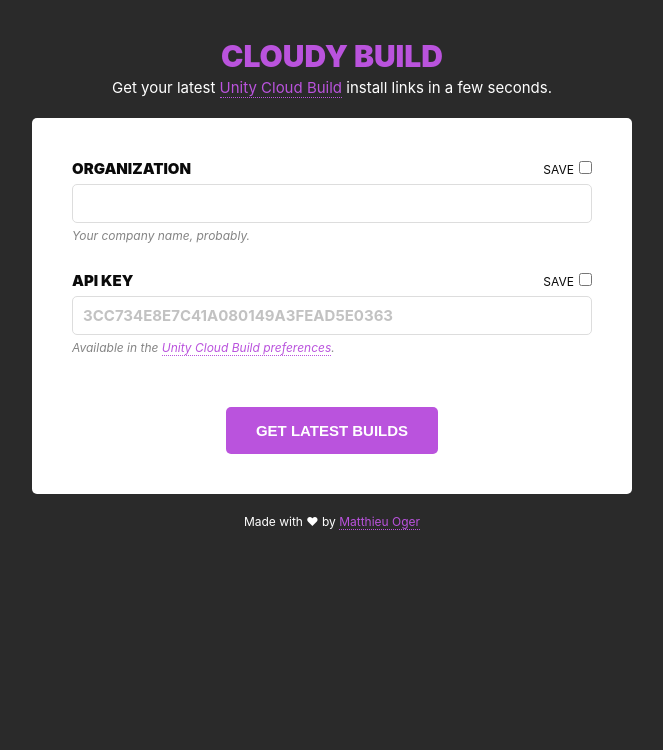
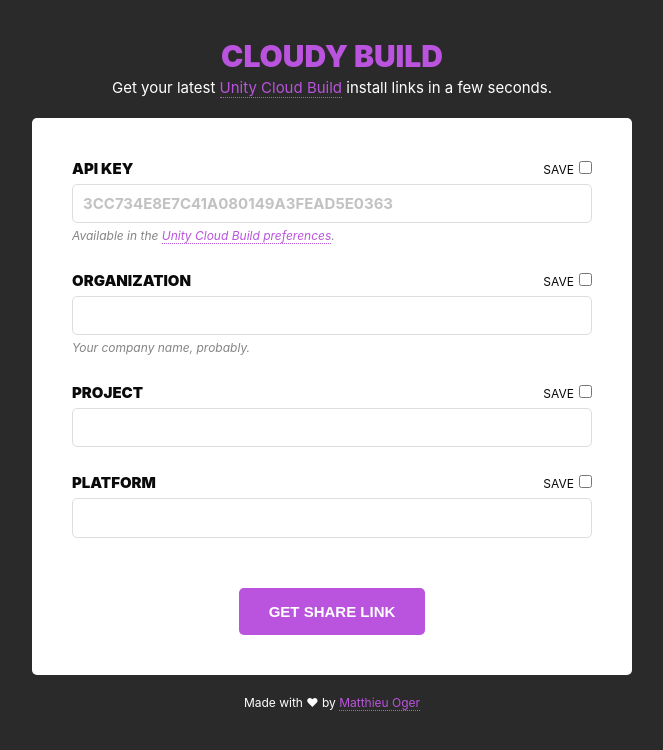
Before and after one commit to solarsailer/cloudy-build, a Next.js app: page / in a window 1280 px wide. Shown: the top 750 px of the page, without its empty margins (308-971 px from the left). Built offline with nearby package versions, Linux system fonts and the light colour scheme.

Commit message:
Update index

```diff
--- a/pages/index.tsx
+++ b/pages/index.tsx
@@ -1,5 +1,6 @@
 import React from 'react'
 
+import Form from '../components/Form'
 import Field from '../components/Field'
 import Button from '../components/Button'
 
@@ -7,38 +8,15 @@
 // Components.
 // -------------------------------------------------------------
 
-class Form extends React.Component<{}, {key: string; org: string}> {
-  state = {key: '', org: ''}
-
-  handleSubmit = e => {
-    e.preventDefault()
-    console.log(this.state)
+function getBuilds() {
+  // Do Something.
 }
 
-  handleKeyChange = e => {
-    this.setState({key: e.target.value})
-  }
-
-  handleOrgChange = e => {
-    this.setState({org: e.target.value})
-  }
-
-  render() {
+const Content = () => {
   return (
-      <form onSubmit={this.handleSubmit}>
-        <Field
-          id="org"
-          value={this.state.org}
-          onChange={this.handleOrgChange}
-          description="Your company name, probably."
-        >
-          Organization
-        </Field>
-
+    <Form onReady={getBuilds}>
       <Field
         id="key"
-          value={this.state.key}
-          onChange={this.handleKeyChange}
         placeholder="3cc734e8e7c41a080149a3fead5e0363"
         description={
           <>
@@ -51,11 +29,15 @@
       >
         API Key
       </Field>
+      <Field id="org" description="Your company name, probably.">
+        Organization
+      </Field>
+      <Field id="project">Project</Field>
+      <Field id="platform">Platform</Field>
 
-        <Button type="submit">Get Latest Builds</Button>
-      </form>
+      <Button type="submit">Get Share Link</Button>
+    </Form>
   )
-  }
 }
 
 // -------------------------------------------------------------
@@ -65,7 +47,7 @@
 export default () => {
   return (
     <div>
-      <Form />
+      <Content />
     </div>
   )
 }
```
Lines whose indentation alone changed are shown as unchanged.
